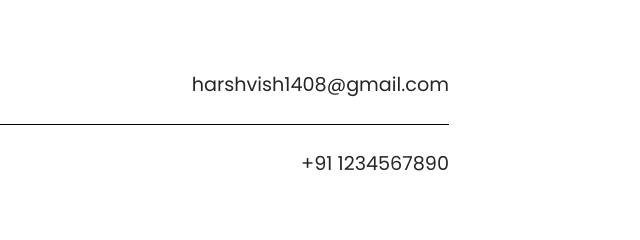
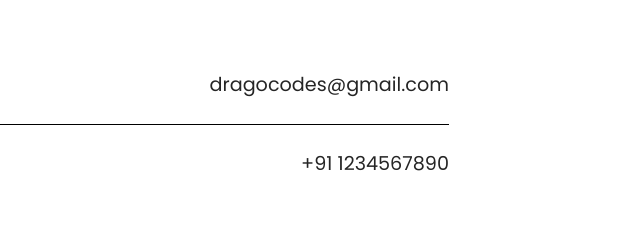
Before and after one commit to HarshDev0/Void, a plain HTML site: page contact.html in a window 1280 px wide. Shown: the part 188-428 px from the top of the page, 541-1181 px from the left. Drawn offline with Linux system fonts and the light colour scheme.

Commit message:
Update contact.html

```diff
--- a/contact.html
+++ b/contact.html
@@ -294,7 +294,7 @@ footer p{
 
         <div class="contact-row">
             <span class="label">Email</span>
-            <span class="value">harshvish1408@gmail.com</span>
+            <span class="value">dragocodes@gmail.com</span>
         </div>
 
         <hr>
```
